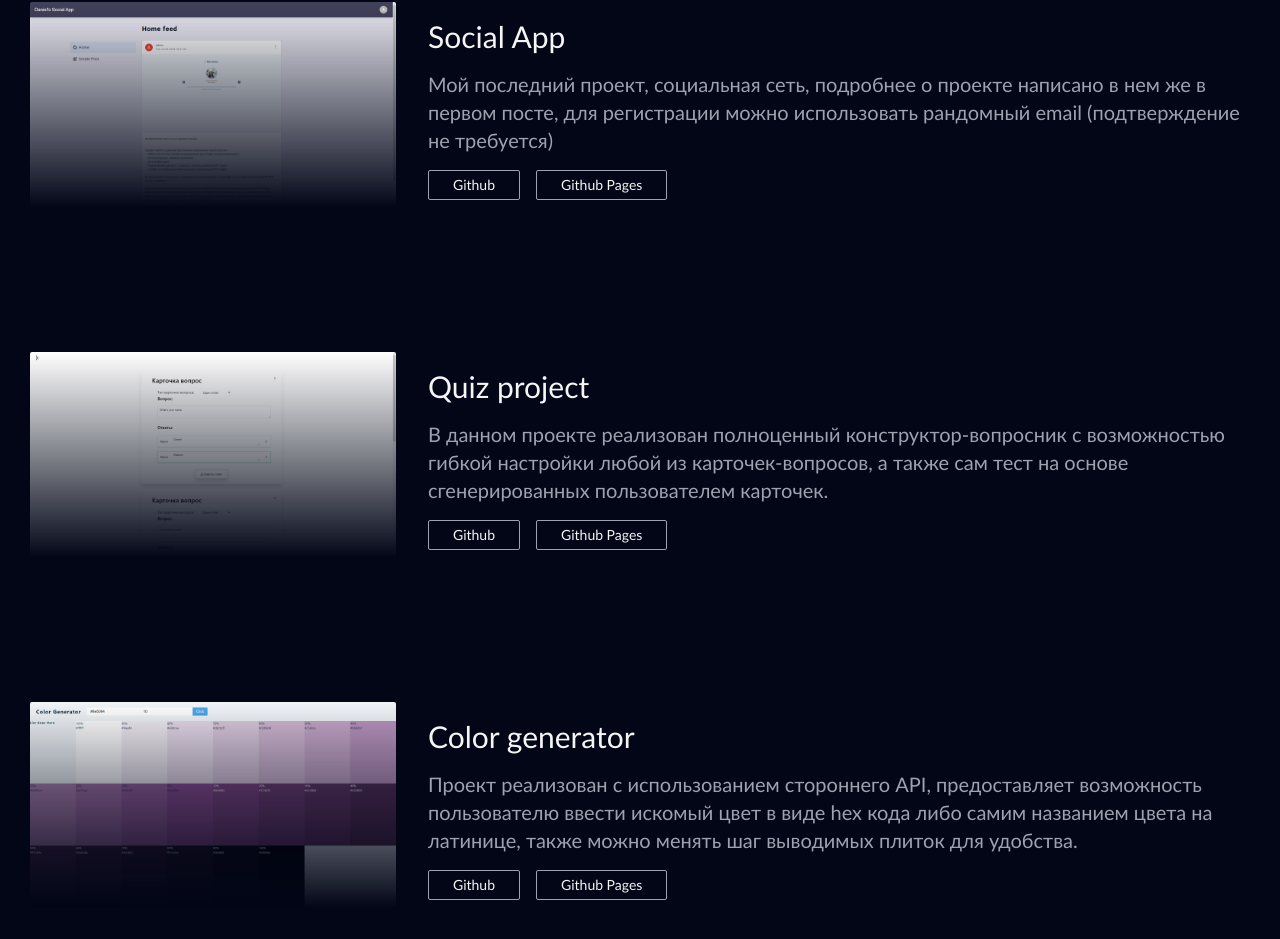
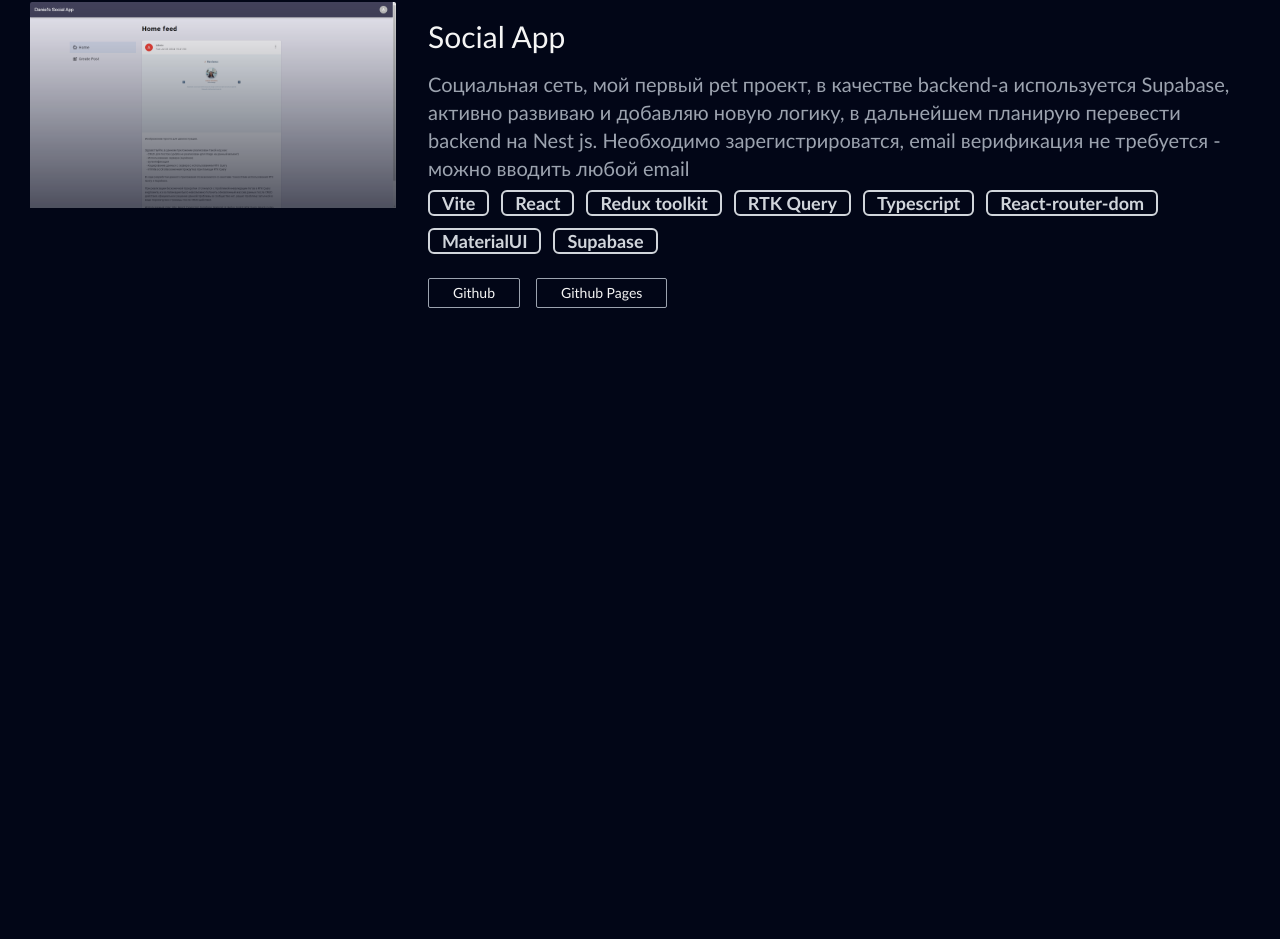
Before and after one commit to AzloRog/ptf-unity, a React (Vite) app: page / in a window 1280 px wide. Shown: the part 1974-2913 px from the top of the page. After the commit the page ends 2522 px from the top, so only its background shows below. Built offline with nearby package versions, Linux system fonts and the light colour scheme.

Commit message:
update projects section

```diff
--- a/src/components/ui/ProjectCard.tsx
+++ b/src/components/ui/ProjectCard.tsx
@@ -15,6 +15,7 @@ interface Props extends Project {}
 const ProjectCard = ({
   title,
   description,
+  technologies,
   image,
   githubLink,
   githubPagesLink,
@@ -32,7 +33,17 @@ const ProjectCard = ({
       <div className="flex-1 xl:mt-4">
         <h3 className="text-3xl">{title}</h3>
         <p className="mt-4 text-gray-400">{description}</p>
-        <div className="mt-4 flex gap-4 text-sm">
+        <ul className="mt-2 flex gap-3 flex-wrap text-gray-300 text-[18px] font-bold">
+          {technologies.map((item, index) => (
+            <li
+              className="px-3 py-0.5 border-[2px] border-gray-300 rounded-md leading-none "
+              key={index}
+            >
+              {item}
+            </li>
+          ))}
+        </ul>
+        <div className="mt-6 flex gap-4 text-sm">
           <motion.a
             href={githubLink}
             target="_blank"
--- a/src/constants/projects.ts
+++ b/src/constants/projects.ts
@@ -6,6 +6,7 @@ export interface Project {
   id: number;
   title: string;
   description: string;
+  technologies: Array<string>;
   image: string;
   githubLink: string;
   githubPagesLink: string;
@@ -15,31 +16,24 @@ const projects: Project[] = [
   {
     id: 0,
     title: "Social App",
-    description:
-      "Мой последний проект, социальная сеть, подробнее о проекте написано в нем же в первом посте, для регистрации можно использовать рандомный email (подтверждение не требуется)",
+    description: `Социальная сеть, мой первый pet проект, в качестве backend-a
+       используется Supabase, активно развиваю и добавляю новую логику,
+       в дальнейшем планирую перевести backend на Nest js. Необходимо зарегистрироватся, email верификация не требуется -
+       можно вводить любой email`,
+    technologies: [
+      "Vite",
+      "React",
+      "Redux toolkit",
+      "RTK Query",
+      "Typescript",
+      "React-router-dom",
+      "MaterialUI",
+      "Supabase",
+    ],
     image: socialApp,
     githubLink: "https://github.com/AzloRog/sls-app",
     githubPagesLink: "https://azlorog.github.io/sls-app/",
   },
-  {
-    id: 1,
-    title: "Quiz project",
-    description: `В данном проекте реализован полноценный конструктор-вопросник с возможностью гибкой настройки любой из карточек-вопросов,
-    а также сам тест на основе сгенерированных пользователем карточек.
-    `,
-    image: quizProjectImage,
-    githubLink: "https://github.com/AzloRog/quiz-project",
-    githubPagesLink: "https://azlorog.github.io/quiz-project/",
-  },
-  {
-    id: 2,
-    title: "Color generator",
-    description: `Проект реализован с использованием стороннего API, предоставляет возможность пользователю ввести искомый цвет в виде
-    hex кода либо самим названием цвета на латинице, также можно менять шаг выводимых плиток для удобства.`,
-    image: colorGeneratorImage,
-    githubLink: "https://github.com/AzloRog/color-generator",
-    githubPagesLink: "https://azlorog.github.io/color-generator/",
-  },
 ];
 
 export default projects;
```
